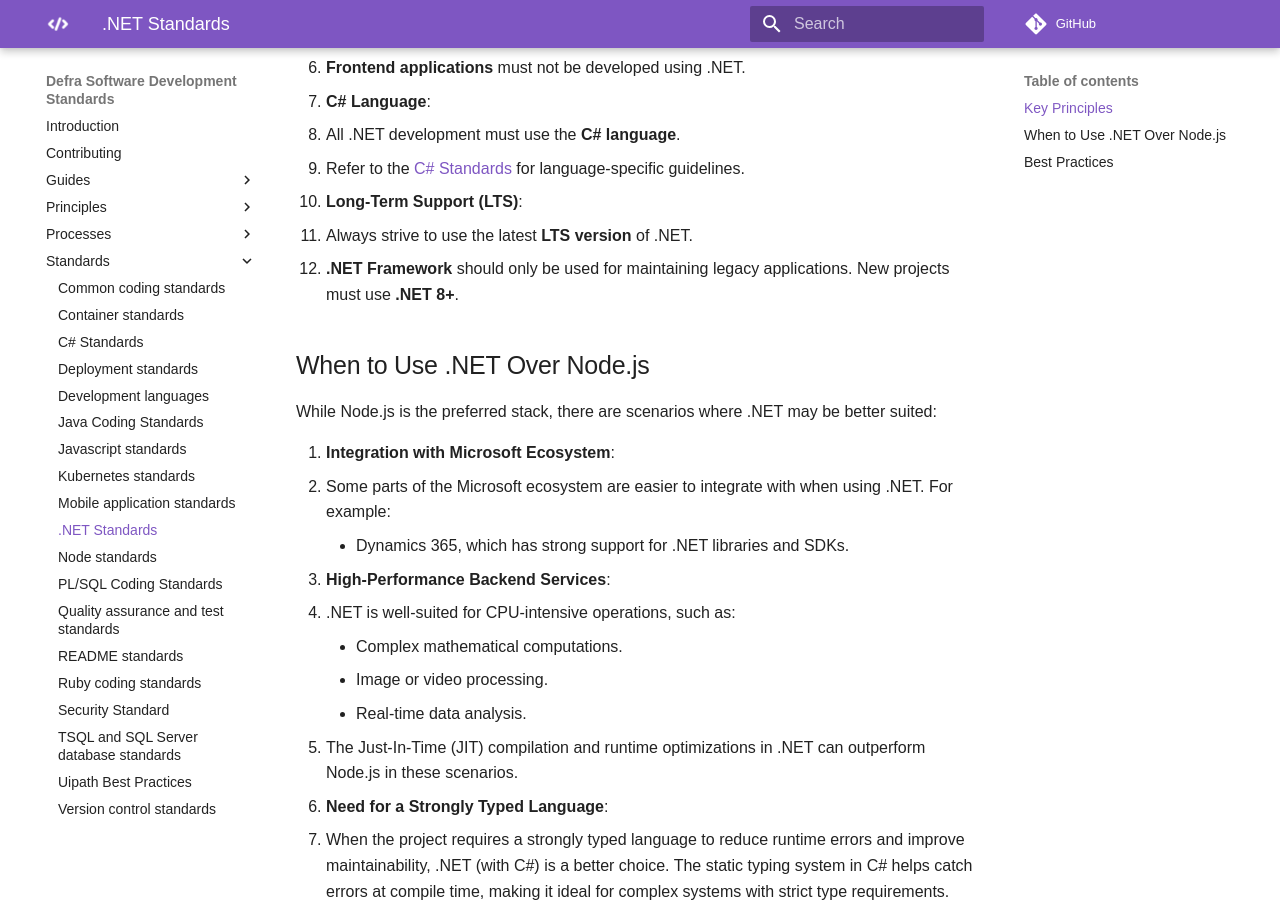
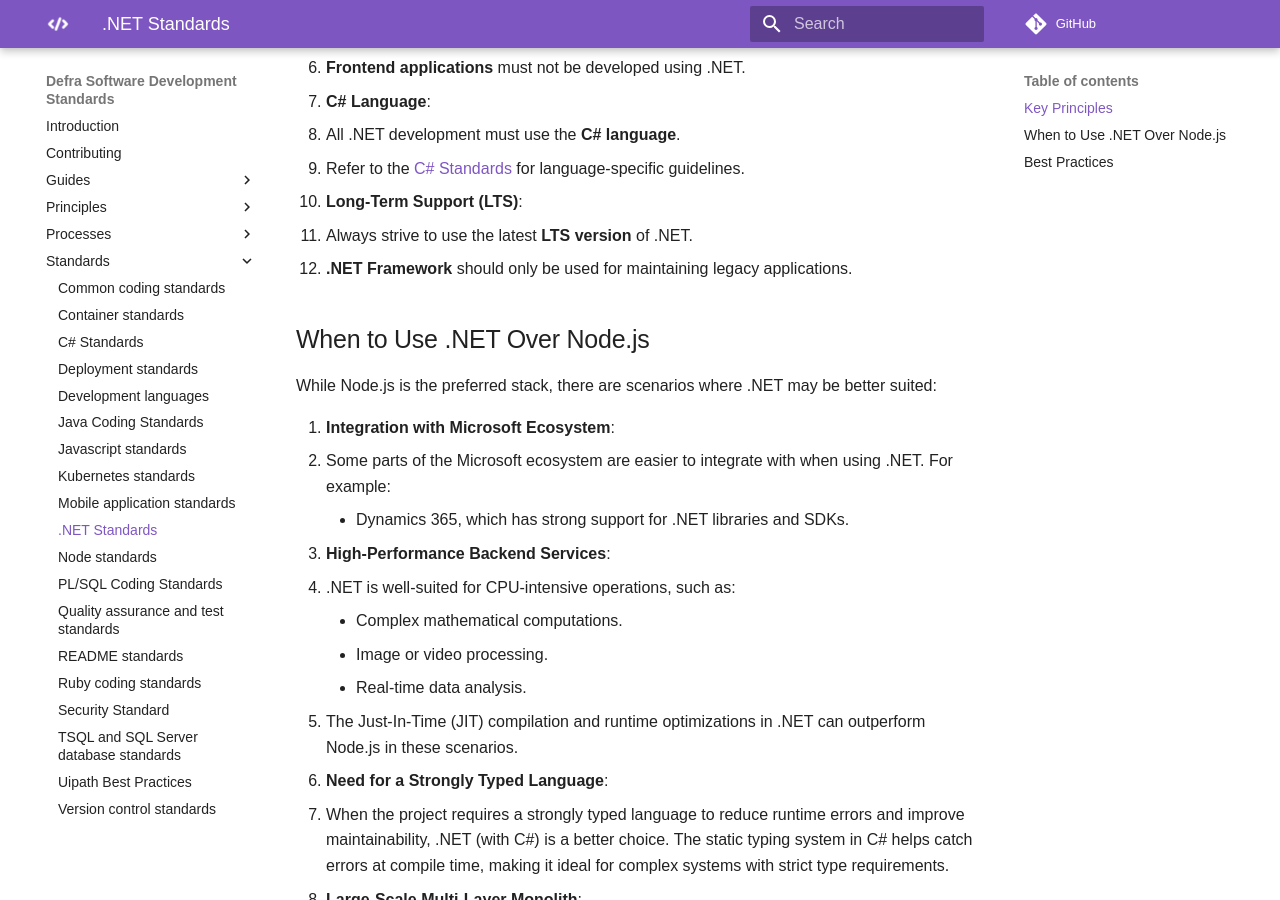
Before and after one commit to DEFRA/software-development-standards, an MkDocs documentation site: the page built from docs/standards/net_standards.md, in a window 1280 px wide and 900 px high, scrolled down 646 px. Built offline with MkDocs 1.6.1 and Material for MkDocs 9.7.7, drawn with Linux system fonts in a browser that asks for light colours; some web fonts are replaced; comment, search, counter and statistics services are not loaded.

Commit message:
Remove .NET 8 specific

```diff
--- a/docs/standards/net_standards.md
+++ b/docs/standards/net_standards.md
@@ -22,7 +22,7 @@ At Defra, we use .NET as a secondary technology stack, with **Node.js** being ou
 
 4. **Long-Term Support (LTS)**:
    - Always strive to use the latest **LTS version** of .NET.
-   - **.NET Framework** should only be used for maintaining legacy applications. New projects must use **.NET 8+**.
+   - **.NET Framework** should only be used for maintaining legacy applications.
 
 ## When to Use .NET Over Node.js
 
```
